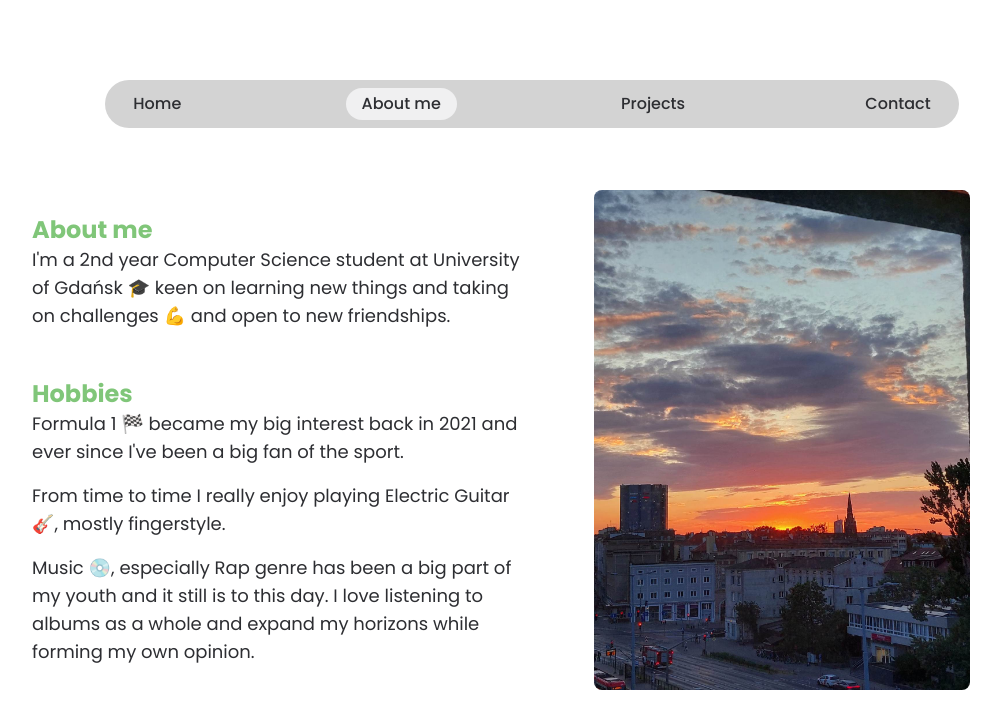
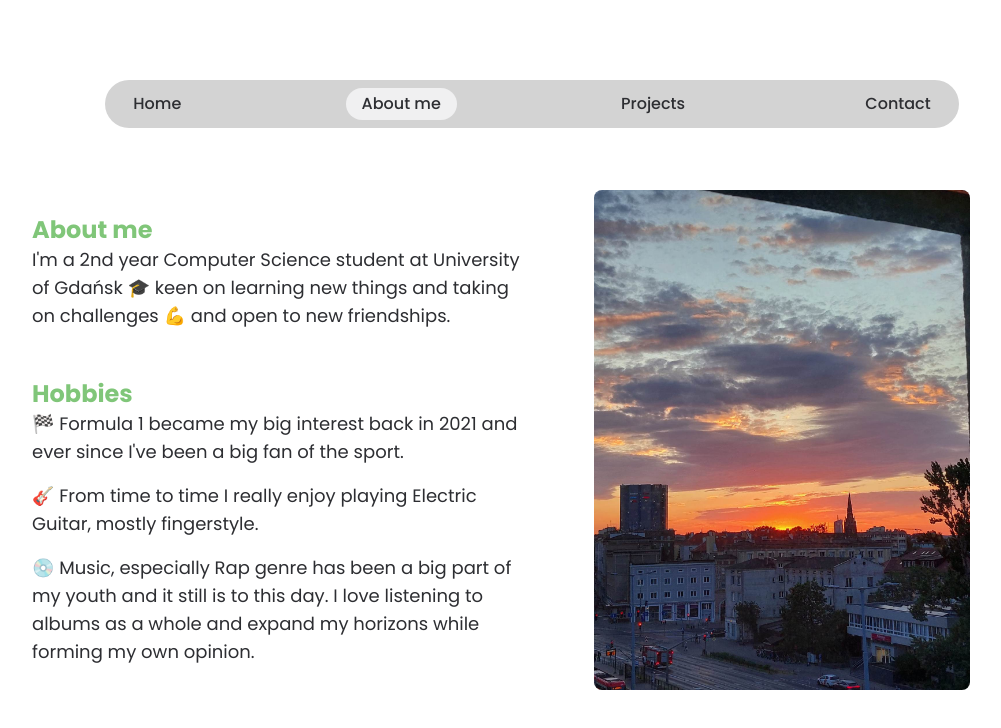
Before and after one commit to BartoszBrodowski/old-portfolio, a React (Vite) app: page /#/about in a window 1280 px wide. Shown: the top 728 px of the page, without its empty margins (108-1109 px from the left). Built offline with nearby package versions, Linux system fonts and the light colour scheme.

Commit message:
Add Framer motion animated button to CV download

```diff
--- a/src/components/AboutMe/index.tsx
+++ b/src/components/AboutMe/index.tsx
@@ -14,14 +14,14 @@ const AboutMe = () => {
 						<h1 className='text-main-green text-2xl font-bold mt-8'>Hobbies</h1>
 						<div className='flex flex-col gap-4 text-lg'>
 							<p>
-								Formula 1 🏁 became my big interest back in 2021 and ever since I've been a big fan
+								🏁 Formula 1 became my big interest back in 2021 and ever since I've been a big fan
 								of the sport.
 							</p>
 							<p>
-								From time to time I really enjoy playing Electric Guitar 🎸, mostly fingerstyle.
+								🎸 From time to time I really enjoy playing Electric Guitar, mostly fingerstyle.
 							</p>
 							<p>
-								Music 💿, especially Rap genre has been a big part of my youth and it still is to
+								💿 Music, especially Rap genre has been a big part of my youth and it still is to
 								this day. I love listening to albums as a whole and expand my horizons while forming
 								my own opinion.
 							</p>
--- a/src/components/Contact/index.tsx
+++ b/src/components/Contact/index.tsx
@@ -1,4 +1,5 @@
 import CV from '../../assets/CV/BartoszBrodowskiCV.pdf';
+import { motion } from 'framer-motion';
 
 const Contact = () => {
 	return (
@@ -32,9 +33,13 @@ const Contact = () => {
 				<div className='flex flex-col items-center gap-4'>
 					<p className='font-semibold text-xl'>Feel free to download my CV :)</p>
 					<a href={CV} download='BartoszBrodowskiCV' target='_blank' rel='noreferrer'>
-						<button className='border-4 border-main-green rounded-full px-6 py-2 font-medium text-lg hover:bg-main-green hover:text-white duration-150'>
+						<motion.button
+							whileHover={{ scale: 1.1 }}
+							whileTap={{ scale: 0.9 }}
+							transition={{ duration: 0.2 }}
+							className='border-4 border-main-green rounded-full px-6 py-2 font-medium text-lg'>
 							Get CV!
-						</button>
+						</motion.button>
 					</a>
 				</div>
 			</div>
```
